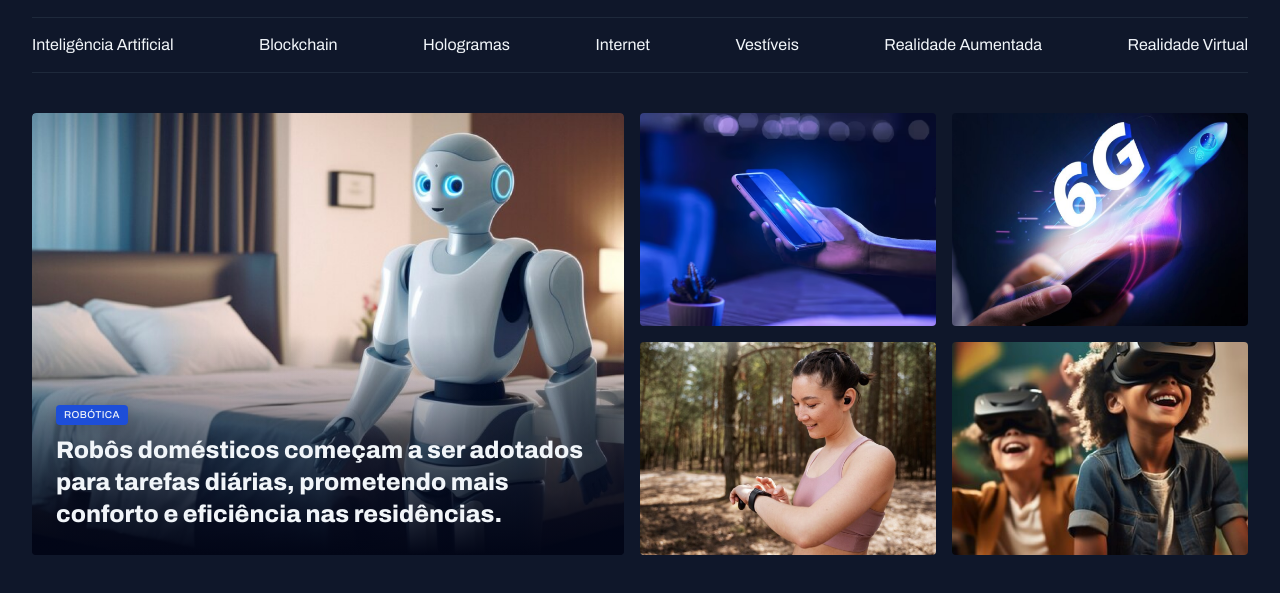
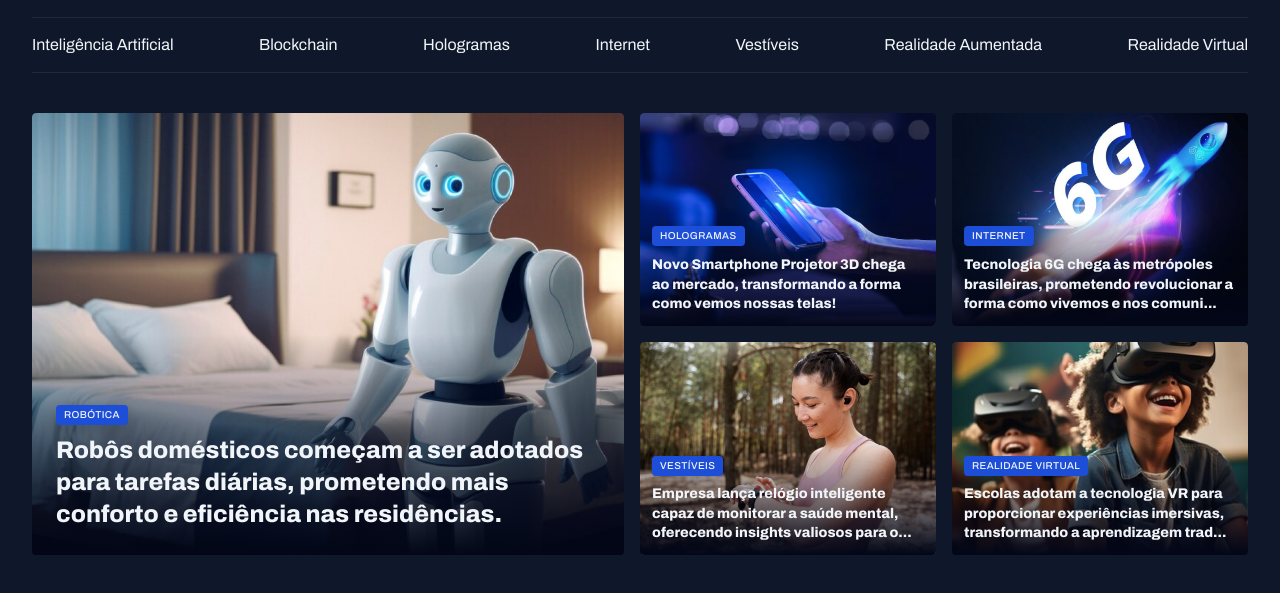
Before and after one commit to sailegomes/Projeto-Portal-de-Noticias, a plain HTML site: page index.html in a window 1280 px wide. Shown: the part 55-648 px from the top of the page. Drawn offline with Linux system fonts and the light colour scheme.

Commit message:
Finalizando a seção destaques

```diff
--- a/index.html
+++ b/index.html
@@ -39,7 +39,7 @@
     <main class="grid container">
         <section id="featured" class="grid grid-flow-col gap-16">
             <figure class="card">
-                <img src="assets/Images/Image 01.png" alt="robozinho">
+                <img src="assets/Images/Image 01.png" alt="robótica">
 
                 <figcaption>
                     <span class="content-tag">robótica</span>
@@ -51,18 +51,52 @@
             </figure>
 
             <div class="grid grid-cols-2 gap-16">
-                <div>
-                    <img src="assets/Images/Image 02.png" alt="">
-                </div>
-                <div>
-                    <img src="assets/Images/Image 03.png" alt="">
-                </div>
-                <div>
-                    <img src="assets/Images/Image 04.png" alt="">
-                </div>
-                <div>
-                    <img src="assets/Images/Image 05.png" alt="">
-                </div>
+                <figure class="card">
+                    <img src="assets/Images/Image 02.png" alt="hologramas">
+
+                    <figcaption>
+                        <span class="content-tag">hologramas</span>
+                        <h2 class="text-lg">
+                            Novo Smartphone Projetor 3D chega ao mercado, transformando a forma como vemos nossas telas!
+                        </h2>
+                    </figcaption>
+                </figure>
+
+                <figure class="card">
+                    <img src="assets/Images/Image 03.png" alt="internet">
+
+                    <figcaption>
+                        <span class="content-tag">internet</span>
+                        <h2 class="text-lg">
+                            Tecnologia 6G chega às metrópoles brasileiras, prometendo revolucionar a forma como vivemos
+                            e nos comuni...
+                        </h2>
+                    </figcaption>
+                </figure>
+
+                <figure class="card">
+                    <img src="assets/Images/Image 04.png" alt="vestíveis">
+
+                    <figcaption>
+                        <span class="content-tag">vestíveis</span>
+                        <h2 class="text-lg">
+                            Empresa lança relógio inteligente capaz de monitorar a saúde mental, oferecendo insights
+                            valiosos para o...
+                        </h2>
+                    </figcaption>
+                </figure>
+
+                <figure class="card">
+                    <img src="assets/Images/Image 05.png" alt="realidade virtual">
+
+                    <figcaption>
+                        <span class="content-tag">realidade virtual</span>
+                        <h2 class="text-lg">
+                            Escolas adotam a tecnologia VR para proporcionar experiências imersivas, transformando a
+                            aprendizagem trad...
+                        </h2>
+                    </figcaption>
+                </figure>
             </div>
         </section>
     </main>
--- a/styles/sections.css
+++ b/styles/sections.css
@@ -26,6 +26,10 @@
 
             padding: 24px;
 
+            &:has(.text-lg){
+                padding: 12px;
+            }
+
             h2 {
                 margin-top: 8px;
             }
```
